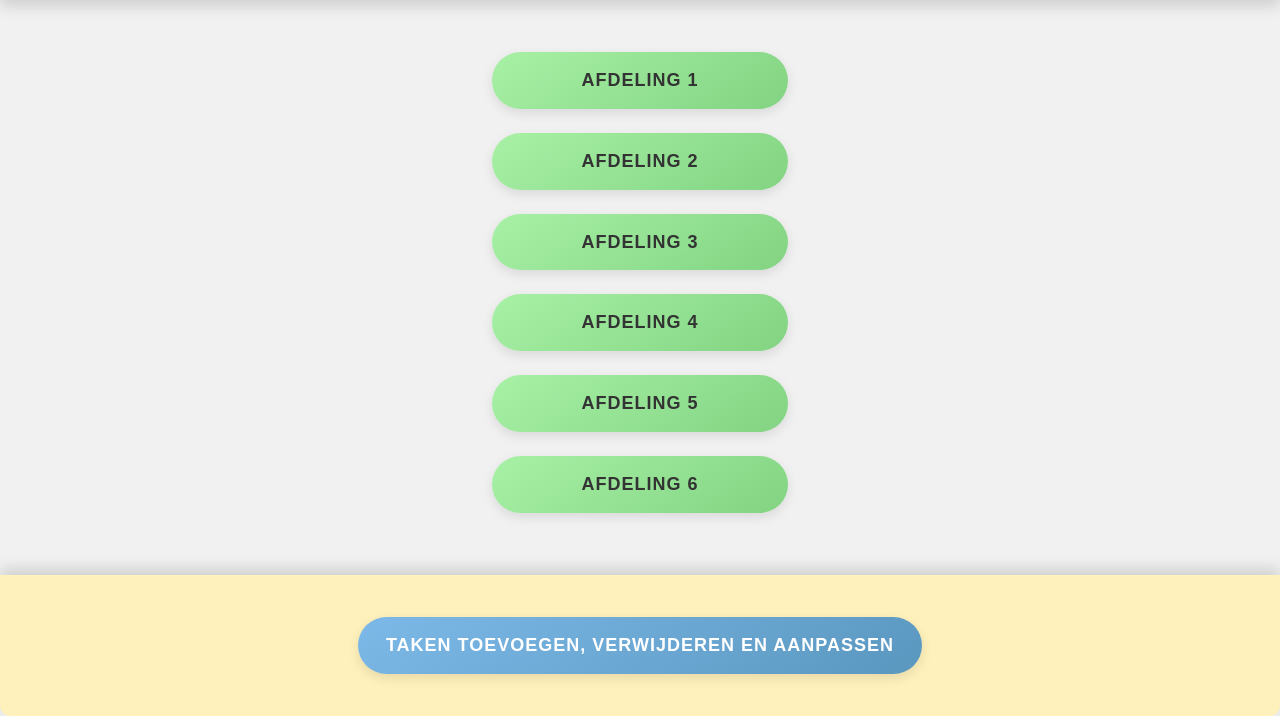
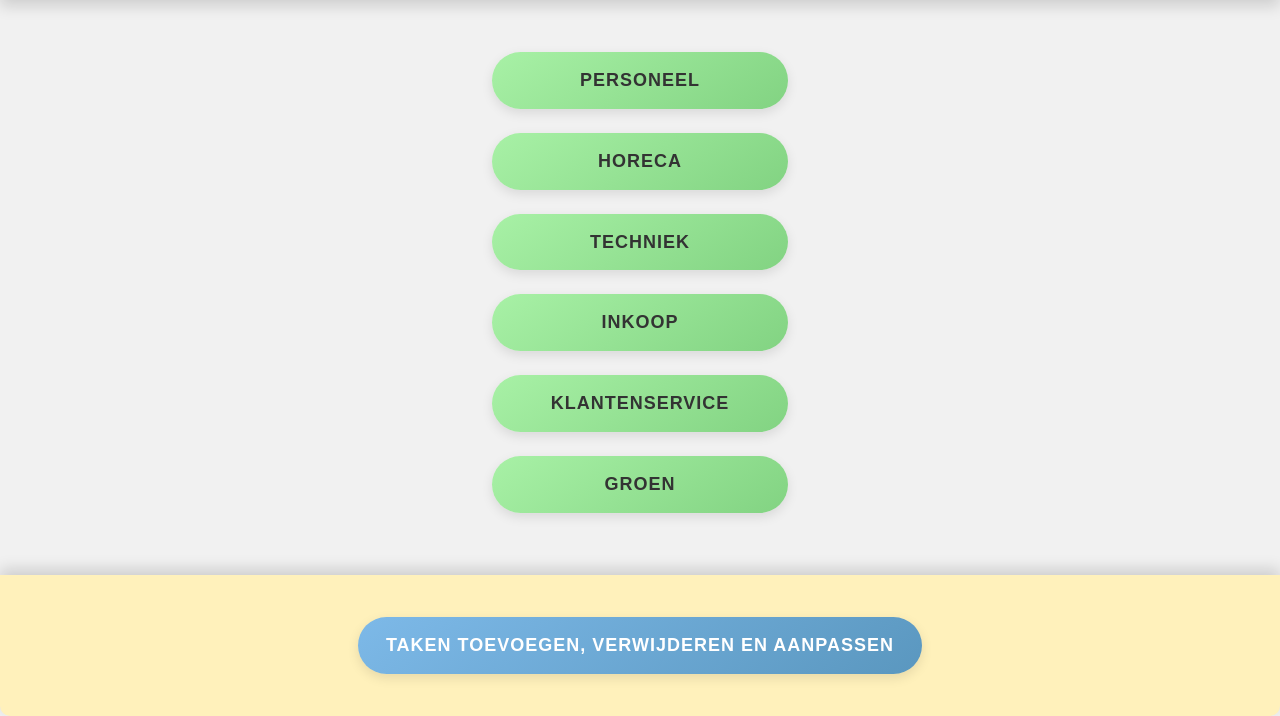
Before and after one commit to RobinGroeneveld/pra-b3_web, a PHP site: page /Pra-B3/ in a window 1280 px wide. Shown: the part 134-850 px from the top of the page. Run offline with PHP 8.4, Linux system fonts and the light colour scheme; some libraries are stand-ins or nearby versions.

Commit message:
Refactor department structure and update links in index.php; remove unused files and add new department pages

```diff
--- a/app/Http/Controllers/meldingenController.php
+++ b/app/Http/Controllers/meldingenController.php
@@ -20,8 +20,6 @@ if($_POST['action'] == 'create'){
 
     $query = "INSERT INTO taken (name, beschrijving, afdeling) VALUES (:name, :beschrijving, :afdeling)";
 
-
-
     //3. Prepare
 
     $statement = $conn -> prepare($query);
@@ -35,6 +33,7 @@ if($_POST['action'] == 'create'){
     ]);
 
     header("location: ../../../resources/views/meldingen/index.php");
-
+}
+if($_POST['action'] == 'update'){
 
 }
--- a/departments/department1.php
+++ b/departments/personeel.php
@@ -21,7 +21,7 @@
         ?>
         <table>
             <tr>
-                <th>name</th>
+                <th>to-do</th>
                 <th>beschrijving</th>
             </tr>
             <?php foreach($meldingen as $melding):?>
--- a/index.php
+++ b/index.php
@@ -21,12 +21,12 @@
     </header>
     <main>
         <div class="a-elements-homepage">
-            <a href="departments/department1.php"> afdeling 1</a>
-            <a href="departments/department2.php">afdeling 2</a>
-            <a href="departments/department3.php">afdeling 3</a>
-            <a href="departments/department4.php">afdeling 4</a>
-            <a href="departments/department5.php">afdeling 5</a>
-            <a href="departments/department6.php">Afdeling 6</a>
+            <a href="departments/personeel.php">personeel</a>
+            <a href="departments/horeca.php">horeca</a>
+            <a href="departments/techniek.php">techniek</a>
+            <a href="departments/inkoop.php">inkoop</a>
+            <a href="departments/klantenservice.php">klantenservice</a>
+            <a href="departments/groen.php">groen</a>
         </div>
     </main>
     <footer>
--- a/profile.php
+++ b/resources/views/meldingen/edit.php
@@ -3,10 +3,11 @@
 <head>
     <meta charset="UTF-8">
     <meta name="viewport" content="width=device-width, initial-scale=1.0">
-    <link rel="stylesheet" href="public_html/css/main.css">
-    <title>Profile</title>
+    <title>wijzigen</title>
 </head>
 <body>
+    <h3>Wijzigen</h3>
+
 
 </body>
 </html>
--- a/resources/views/meldingen/index.php
+++ b/resources/views/meldingen/index.php
@@ -31,8 +31,7 @@
         <div class="container-taken">
             <div class="middle">
                 <a href="create.php">Nieuwe taak aanmaken</a>
-                <a href="delete.php">Taken verwijderen</a>
-                <a href="edit.php">Taken wijzigen</a>
+                <a href="edit.php">Taken verwijderen em wijzigen</a>
             </div>
 
         </div>
```
Also changed, not shown: departments/department2.php (deleted), departments/department3.php (deleted), departments/department4.php (deleted), departments/department5.php (deleted), departments/department6.php (deleted), departments/groen.php (added), departments/horeca.php (added), departments/inkoop.php (added), departments/klantenservice.php (added), departments/techniek.php (added), resources/views/meldingen/delete.php (deleted), tasks.php (deleted).
